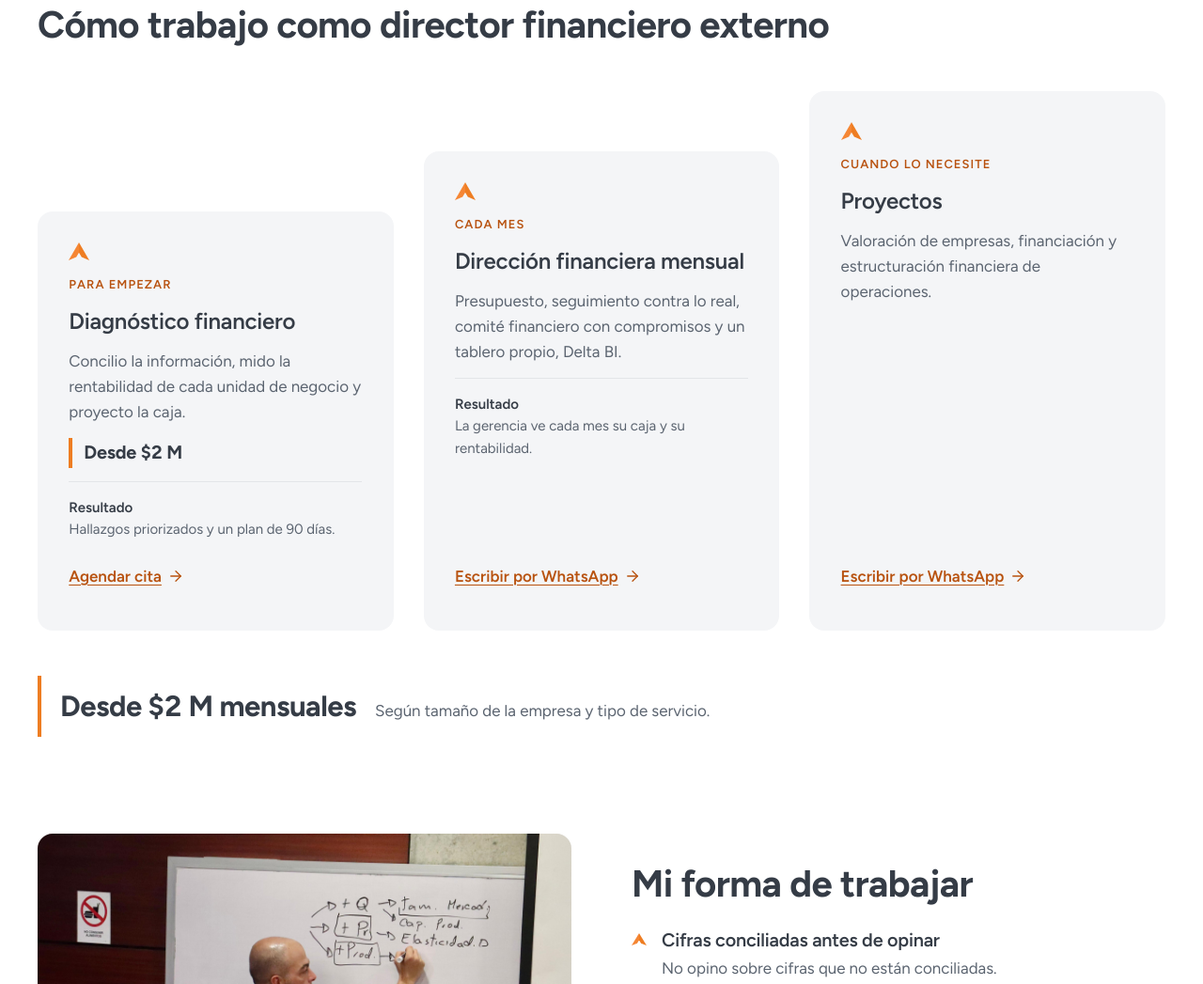
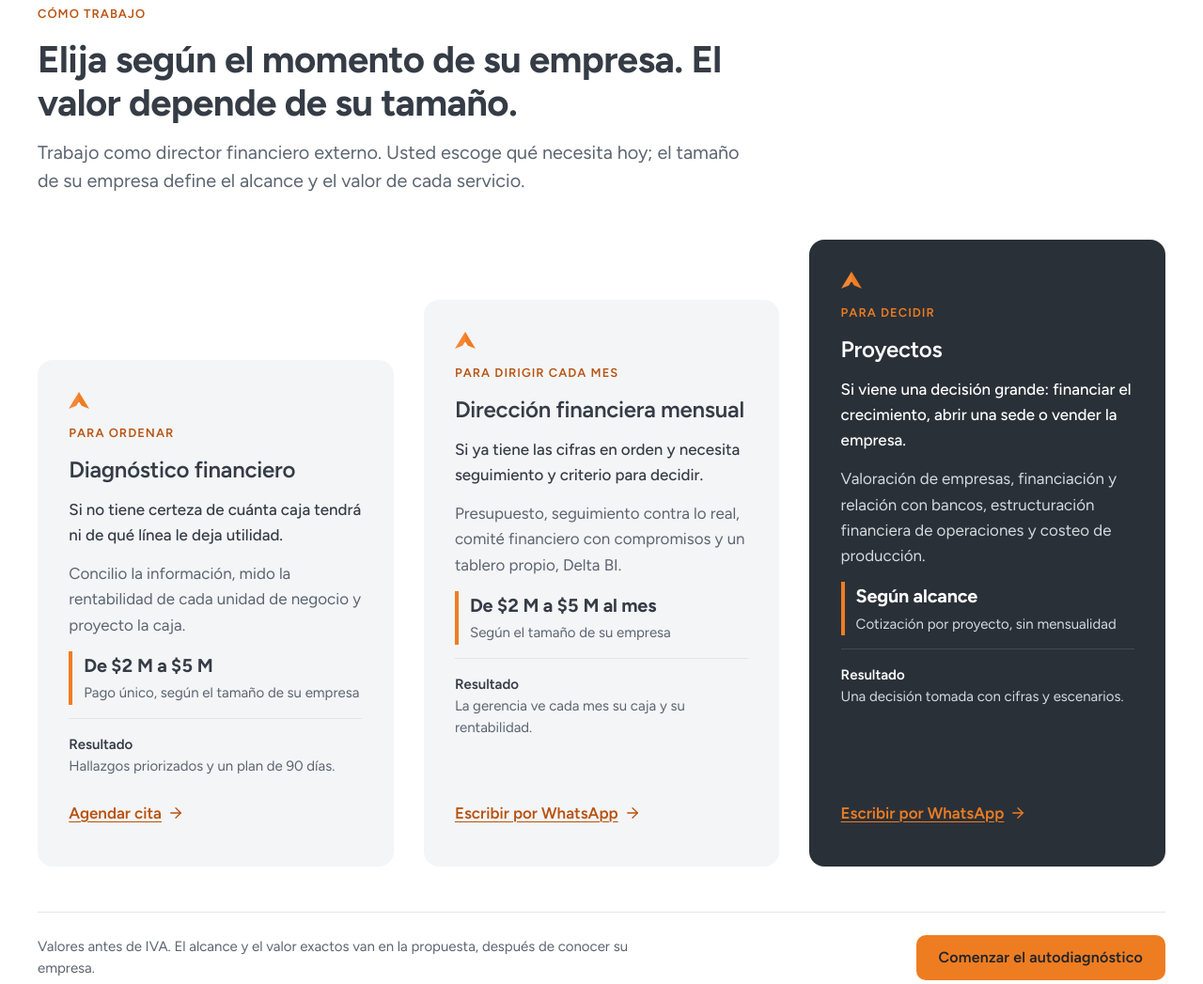
Before and after one commit to Danielva79/Delta-Fractional, an Astro site: page / in a window 1280 px wide. Shown: the part 2168-3215 px from the top of the page at 94% size. Built offline with nearby package versions, Linux system fonts and the light colour scheme; Astro itself is replaced by a stand-in of ours; no server answers.

Commit message:
Cómo trabajo: servicios según el momento de la empresa y rango de valor
- Tres servicios presentados por momento: Para ordenar (diagnóstico),
  Para dirigir cada mes (mensual) y Para decidir (proyectos), cada uno
  con una línea "para quién".
- Solo se publica el rango: De $2 M a $5 M (diagnóstico, pago único) y
  De $2 M a $5 M al mes. El valor exacto por tamaño va en la propuesta.
- Proyectos en tarjeta oscura, con resultado y "Según alcance".
- Cierre de la sección: valores antes de IVA y botón al autodiagnóstico.
- Esquema: antetitulo, intro, paraQuien y precioNota opcionales;
  inversion.precio pasa a opcional. revisar.mjs valida los textos nuevos.
- en.json con los mismos cambios (needsReview: true).

Co-Authored-By: Claude Opus 5.5 <noreply@anthropic.com>
Claude-Session: https://claude.ai/code/session_012aY5REtoELgttntjNBXcd6

```diff
--- a/scripts/revisar.mjs
+++ b/scripts/revisar.mjs
@@ -47,8 +47,9 @@ function aprobados(c) {
     c.hero.antetitulo, c.hero.h1, c.hero.subtitulo,
     ...c.prueba.items.map((i) => i.texto), ...c.prueba.items.filter((i) => i.cifra).map((i) => i.cifra),
     c.problema.h2, c.problema.intro, c.problema.cierre, ...c.problema.dolores.flatMap((d) => [d.titulo, d.texto]),
-    c.servicios.h2, c.servicios.inversion.precio, c.servicios.inversion.nota,
-    ...c.servicios.items.flatMap((s) => [s.nivel, s.titulo, s.texto, s.resultado, s.precio]),
+    c.servicios.antetitulo, c.servicios.h2, c.servicios.intro,
+    c.servicios.inversion.precio, c.servicios.inversion.nota, c.servicios.inversion.iva,
+    ...c.servicios.items.flatMap((s) => [s.nivel, s.titulo, s.paraQuien, s.texto, s.resultado, s.precio, s.precioNota]),
     c.diferencial.h2, ...c.diferencial.pilares.flatMap((p) => [p.titulo, p.texto]),
     c.deltaBI.h2, c.deltaBI.texto, c.deltaBI.nota,
     c.sobre.h2, ...c.sobre.parrafos, c.sobre.linkedinLabel,
--- a/src/components/secciones/Servicios.astro
+++ b/src/components/secciones/Servicios.astro
@@ -1,6 +1,7 @@
 ---
-// 7.4 Cómo trabajo: tres servicios en escalera (el chevrón "sube" de paso en paso) y la inversión.
-// Los datos pendientes (duración, resultado de Proyectos, IVA) no se muestran.
+// 7.4 Cómo trabajo: tres servicios según el momento de la empresa, en escalera (el chevrón "sube" de paso
+// en paso). Cada servicio muestra solo el rango de valor; el valor exacto por tamaño va en la propuesta
+// comercial (Daniel, 2026-11-18). Proyectos va en tarjeta oscura. Los datos pendientes no se muestran.
 import Icono from '../Icono.astro';
 import type { Contenido } from '../../lib/contenido';
 import { diagnostico, whatsapp, ruta, conAutodiagnostico, botonWhatsApp } from '../../lib/enlaces';
@@ -11,17 +12,27 @@ const { inversion } = c.servicios;
 ---
 <section class="seccion" id="como-trabajo" aria-labelledby="h-servicios">
   <div class="wrap">
-    <h2 id="h-servicios" class="titulo">{c.servicios.h2}</h2>
+    <div class="encabezado">
+      {c.servicios.antetitulo && <p class="eyebrow">{c.servicios.antetitulo}</p>}
+      <h2 id="h-servicios">{c.servicios.h2}</h2>
+      {c.servicios.intro && <p class="sub">{c.servicios.intro}</p>}
+    </div>
     <div class="escalera">
       {c.servicios.items.map((s) => {
         const esDiagnostico = s.id === 'diagnostico';
         return (
-          <article class="servicio" aria-labelledby={`servicio-${s.id}`}>
+          <article class:list={['servicio', { 'band-dark': s.id === 'proyectos' }]} aria-labelledby={`servicio-${s.id}`}>
             <img class="chev" src={ruta('/img/graficos/chevron-bullet.svg')} alt="" width="22" height="18" loading="lazy" />
             <p class="eyebrow">{s.nivel}</p>
             <h3 id={`servicio-${s.id}`}>{s.titulo}</h3>
-            <p class="muted">{s.texto}</p>
-            {s.precio && <p class="precio-servicio tnum">{s.precio}</p>}
+            {s.paraQuien && <p class="para-quien">{s.paraQuien}</p>}
+            <p class="texto">{s.texto}</p>
+            {s.precio && (
+              <p class="precio-servicio">
+                <span class="monto tnum">{s.precio}</span>
+                {s.precioNota && <span class="precio-nota">{s.precioNota}</span>}
+              </p>
+            )}
             {s.resultado && (
               <p class="resultado"><strong>{c.ui.resultado}</strong><span>{s.resultado}</span></p>
             )}
@@ -36,15 +47,23 @@ const { inversion } = c.servicios;
         );
       })}
     </div>
-    <p class="inversion">
-      <span class="precio tnum">{inversion.precio}</span>
-      <span class="muted">{inversion.nota}{inversion.iva && <> {inversion.iva}</>}</span>
-    </p>
+    <div class="inversion">
+      <p class="muted small">
+        {inversion.precio && <><strong class="precio tnum">{inversion.precio}</strong> </>}
+        {inversion.iva && <>{inversion.iva} </>}{inversion.nota}
+      </p>
+      {conAutodiagnostico(c) && (
+        <a class="btn btn-primario" href={ruta('/autodiagnostico/')} data-evento="cta_autodiagnostico_click" data-ubicacion="servicios">{c.cuestionario.cta}</a>
+      )}
+    </div>
   </div>
 </section>
 
 <style>
-  .titulo { margin-bottom: clamp(32px, 4vw, 48px); }
+  .encabezado {
+    display: flex; flex-direction: column; gap: var(--space-4);
+    max-width: 760px; margin-bottom: clamp(32px, 4vw, 48px);
+  }
   .escalera { display: grid; grid-template-columns: 1fr; gap: var(--gutter); }
   .servicio {
     background: var(--surface); border-radius: var(--radius-lg); padding: clamp(24px, 2.6vw, 36px);
@@ -52,17 +71,33 @@ const { inversion } = c.servicios;
   }
   .chev { width: 22px; height: auto; }
   .eyebrow { margin-top: var(--space-1); }
+  .para-quien { color: var(--ink); font-weight: var(--fw-medium); }
+  .texto { color: var(--ink-2); }
+  .precio-servicio {
+    display: flex; flex-direction: column; gap: 2px;
+    border-left: 4px solid var(--accent); padding-left: var(--space-3);
+  }
+  .monto { font-size: var(--fs-sub); font-weight: var(--fw-bold); color: var(--ink); letter-spacing: -0.01em; }
+  .precio-nota { font-size: var(--fs-small); line-height: var(--lh-small); color: var(--ink-2); }
   .resultado {
     padding-top: var(--space-4); border-top: 1px solid var(--line);
     font-size: var(--fs-small); line-height: var(--lh-small); display: flex; flex-direction: column;
   }
   .resultado strong { font-weight: var(--fw-semibold); color: var(--ink); }
   .resultado span { color: var(--ink-2); }
-  .precio-servicio {
-    font-size: var(--fs-sub); font-weight: var(--fw-bold); color: var(--ink); letter-spacing: -0.01em;
-    border-left: 4px solid var(--accent); padding-left: var(--space-3);
-  }
   .accion { margin-top: auto; }
+
+  /* Proyectos: tarjeta oscura (band-dark da títulos, antetítulo y enlace; el fondo se fija aquí). */
+  .servicio.band-dark { background: var(--dark); }
+  .servicio.band-dark .para-quien,
+  .servicio.band-dark .monto,
+  .servicio.band-dark .resultado strong { color: var(--on-dark); }
+  .servicio.band-dark .texto,
+  .servicio.band-dark .precio-nota,
+  .servicio.band-dark .resultado span { color: var(--on-dark-2); }
+  .servicio.band-dark .precio-servicio { border-left-color: var(--accent-on-dark); }
+  .servicio.band-dark .resultado { border-top-color: var(--line-on-dark); }
+
   /* En escritorio: bases alineadas y techos que suben un paso por tarjeta. */
   @media (min-width: 1024px) {
     .escalera { grid-template-columns: repeat(3, 1fr); grid-template-rows: 32px 32px auto; }
@@ -71,9 +106,9 @@ const { inversion } = c.servicios;
     .servicio:nth-child(n + 3) { grid-row: 1 / 4; }
   }
   .inversion {
-    margin-top: clamp(32px, 4vw, 48px); max-width: none;
-    display: flex; flex-wrap: wrap; align-items: baseline; gap: var(--space-2) 20px;
-    border-left: 4px solid var(--accent); padding: var(--space-2) 0 var(--space-2) 20px;
+    margin-top: clamp(32px, 4vw, 48px); padding-top: var(--space-5); border-top: 1px solid var(--line);
+    display: flex; flex-wrap: wrap; align-items: center; justify-content: space-between; gap: var(--space-4) var(--space-6);
   }
-  .precio { font-size: clamp(1.5rem, 1.3rem + 0.8vw, 2rem); font-weight: var(--fw-bold); letter-spacing: -0.015em; color: var(--ink); }
+  .inversion p { max-width: 640px; margin: 0; }
+  .precio { font-weight: var(--fw-bold); color: var(--ink); }
 </style>
--- a/src/content/en.json
+++ b/src/content/en.json
@@ -88,36 +88,45 @@
   },
   "servicios": {
     "needsReview": true,
-    "h2": "How I work as an outsourced finance director",
+    "antetitulo": "How I work",
+    "h2": "Choose by where your company stands today. The fee depends on its size.",
+    "intro": "I work as an outsourced finance director. You choose what you need today; your company's size sets the scope and fee of each service.",
     "items": [
       {
         "id": "diagnostico",
-        "nivel": "To start",
+        "nivel": "To get in order",
         "titulo": "Financial diagnostic",
+        "paraQuien": "If you are not sure how much cash you will have or which line makes you a profit.",
         "texto": "I reconcile the information, measure the profitability of each business unit and project the cash.",
         "resultado": "Prioritized findings and a 90-day plan.",
         "duracion": "TODO:duracion-del-diagnostico",
-        "precio": "From COP 2 M"
+        "precio": "COP 2 M to 5 M",
+        "precioNota": "One-time fee, depending on your company's size"
       },
       {
         "id": "mensual",
-        "nivel": "Every month",
+        "nivel": "To steer every month",
         "titulo": "Monthly financial management",
+        "paraQuien": "If your figures are in order and you need follow-up and judgment to decide.",
         "texto": "Budget, tracking against actuals, a finance committee with commitments and a dashboard of its own, Delta BI.",
-        "resultado": "Management sees its cash and profitability every month."
+        "resultado": "Management sees its cash and profitability every month.",
+        "precio": "COP 2 M to 5 M per month",
+        "precioNota": "Depending on your company's size"
       },
       {
         "id": "proyectos",
-        "nivel": "When you need it",
+        "nivel": "To decide",
         "titulo": "Projects",
-        "texto": "Company valuation, financing and financial structuring of transactions.",
-        "resultado": "TODO:resultado-proyectos"
+        "paraQuien": "If a big decision is coming: financing growth, opening a branch or selling the company.",
+        "texto": "Company valuation, financing and bank relations, financial structuring of transactions and production costing.",
+        "resultado": "A decision made with figures and scenarios.",
+        "precio": "Depending on scope",
+        "precioNota": "Quoted per project, no monthly fee"
       }
     ],
     "inversion": {
-      "precio": "From COP 2 M per month",
-      "nota": "Depending on company size and type of service.",
-      "iva": "TODO:incluye-iva"
+      "nota": "The exact scope and fee go in the proposal, once I know your company.",
+      "iva": "Fees before VAT."
     }
   },
   "diferencial": {
--- a/src/content/es.json
+++ b/src/content/es.json
@@ -100,36 +100,45 @@
     "cierre": "Vender más no siempre deja más. Miremos por qué."
   },
   "servicios": {
-    "h2": "Cómo trabajo como director financiero externo",
+    "antetitulo": "Cómo trabajo",
+    "h2": "Elija según el momento de su empresa. El valor depende de su tamaño.",
+    "intro": "Trabajo como director financiero externo. Usted escoge qué necesita hoy; el tamaño de su empresa define el alcance y el valor de cada servicio.",
     "items": [
       {
         "id": "diagnostico",
-        "nivel": "Para empezar",
+        "nivel": "Para ordenar",
         "titulo": "Diagnóstico financiero",
+        "paraQuien": "Si no tiene certeza de cuánta caja tendrá ni de qué línea le deja utilidad.",
         "texto": "Concilio la información, mido la rentabilidad de cada unidad de negocio y proyecto la caja.",
         "resultado": "Hallazgos priorizados y un plan de 90 días.",
         "duracion": "TODO:duracion-del-diagnostico",
-        "precio": "Desde $2 M"
+        "precio": "De $2 M a $5 M",
+        "precioNota": "Pago único, según el tamaño de su empresa"
       },
       {
         "id": "mensual",
-        "nivel": "Cada mes",
+        "nivel": "Para dirigir cada mes",
         "titulo": "Dirección financiera mensual",
+        "paraQuien": "Si ya tiene las cifras en orden y necesita seguimiento y criterio para decidir.",
         "texto": "Presupuesto, seguimiento contra lo real, comité financiero con compromisos y un tablero propio, Delta BI.",
-        "resultado": "La gerencia ve cada mes su caja y su rentabilidad."
+        "resultado": "La gerencia ve cada mes su caja y su rentabilidad.",
+        "precio": "De $2 M a $5 M al mes",
+        "precioNota": "Según el tamaño de su empresa"
       },
       {
         "id": "proyectos",
-        "nivel": "Cuando lo necesite",
+        "nivel": "Para decidir",
         "titulo": "Proyectos",
-        "texto": "Valoración de empresas, financiación y estructuración financiera de operaciones.",
-        "resultado": "TODO:resultado-proyectos"
+        "paraQuien": "Si viene una decisión grande: financiar el crecimiento, abrir una sede o vender la empresa.",
+        "texto": "Valoración de empresas, financiación y relación con bancos, estructuración financiera de operaciones y costeo de producción.",
+        "resultado": "Una decisión tomada con cifras y escenarios.",
+        "precio": "Según alcance",
+        "precioNota": "Cotización por proyecto, sin mensualidad"
       }
     ],
     "inversion": {
-      "precio": "Desde $2 M mensuales",
-      "nota": "Según tamaño de la empresa y tipo de servicio.",
-      "iva": "TODO:incluye-iva"
+      "nota": "El alcance y el valor exactos van en la propuesta, después de conocer su empresa.",
+      "iva": "Valores antes de IVA."
     }
   },
   "diferencial": {
--- a/src/content/schema.ts
+++ b/src/content/schema.ts
@@ -44,21 +44,27 @@ const textos = {
     cierre: texto,
   }),
   servicios: bloque({
+    antetitulo: pendiente.optional(),
     h2: texto,
+    intro: pendiente.optional(),
     items: z
       .array(
         bloque({
           id: texto,
           nivel: texto,
           titulo: texto,
+          // Momento de la empresa al que responde el servicio ("Si no tiene certeza de…").
+          paraQuien: pendiente.optional(),
           texto,
           resultado: pendiente.optional(),
           duracion: pendiente.optional(),
+          // Rango público; el valor exacto por tamaño va en la propuesta comercial (Daniel, 2026-11-18).
           precio: pendiente.optional(),
+          precioNota: pendiente.optional(),
         }),
       )
       .min(1),
-    inversion: bloque({ precio: texto, nota: texto, iva: pendiente }),
+    inversion: bloque({ precio: pendiente.optional(), nota: texto, iva: pendiente }),
   }),
   diferencial: bloque({ h2: texto, pilares: z.array(bloque({ titulo: texto, texto })).min(1) }),
   deltaBI: bloque({ h2: texto, texto, nota: texto, captura: idFoto, leyenda: texto, verCompleta: texto }),
```
